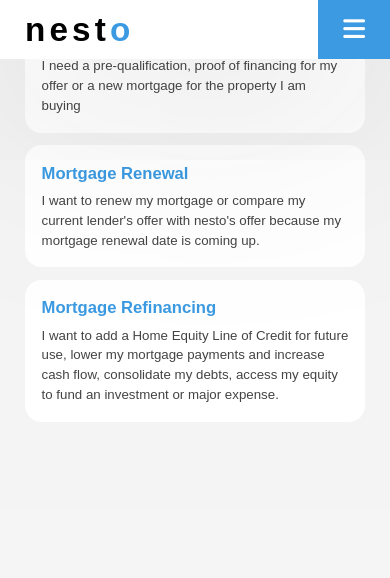
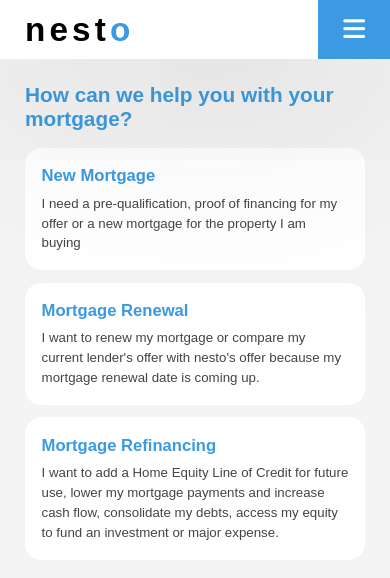
Before and after one commit to natelufuluabo/Free-Quote, a React (Create React App) app in the folder free-quote/: page / in a window 390 px wide. Shown: the top 578 px of the page. Built offline with nearby package versions, Linux system fonts and the light colour scheme.

Commit message:
fix design problems with different screen size

```diff
--- a/free-quote/src/Components/Product Page Component/ProductPageComponent.css
+++ b/free-quote/src/Components/Product Page Component/ProductPageComponent.css
@@ -5,7 +5,7 @@
     gap: 5rem;
     align-items: center;
     position: relative;
-    height: 100vh;
+    height: 150vh;
 }
 
 .productspage-headlines {
--- a/free-quote/src/Pages/Get A Quote /GetAQuotePage.css
+++ b/free-quote/src/Pages/Get A Quote /GetAQuotePage.css
@@ -2,7 +2,7 @@
     display: flex;
     flex-direction: column;
     align-items: center;
-    justify-content: flex-end;
+    justify-content: center;
     gap: 2rem;
     padding: 0rem 20rem;
     height: 50vh;
@@ -70,6 +70,8 @@
 
 @media (min-width : 18.75em) and (max-width : 47.94em) {
     .getaquote-container {
-        padding-top: 20rem;
+        height: 100vh;
+        justify-content: flex-start;
+        padding-top: 10rem;
     }
 }
```
